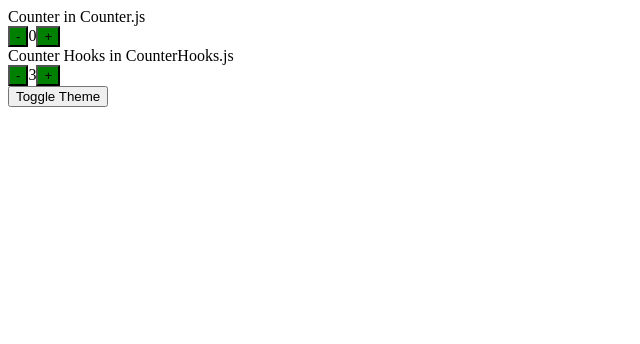
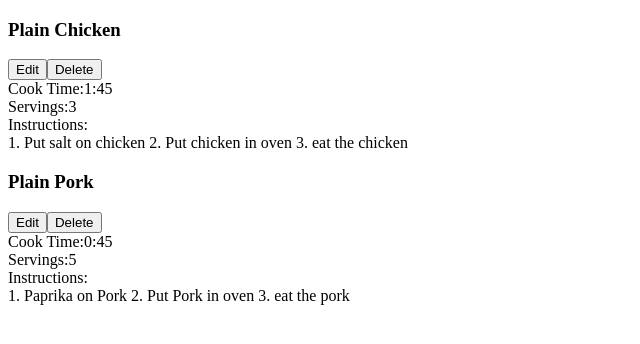
Before and after one commit to 0xjl/recipe-app-react, a React (Create React App) app: page / in a window 1280 px wide. Shown: the top 344 px of the page, without its empty margins (0-640 px from the left). Built offline with nearby package versions, Linux system fonts and the light colour scheme.

Commit message:
phase 1 building recipe app

```diff
--- a/src/App.js
+++ b/src/App.js
@@ -1,27 +1,26 @@
-import React, { useState } from 'react';
-import Counter from './Counter';
-import CounterHooks from './CounterHooks';
-
-export const ThemeContext = React.createContext();
+import React from 'react';
+import RecipeList from './RecipeList';
 
 function App() {
-  const [theme, setTheme] = useState('green');
-  return (
-    <ThemeContext.Provider value={{ backgroundColor: theme }}>
-      Counter in Counter.js
-      <Counter initialCount={0} />
-      Counter Hooks in CounterHooks.js
-      <CounterHooks initialCount={3} />
-      <button
-        onClick={() => {
-          setTheme((prevTheme) => {
-            return prevTheme === 'red' ? 'blue' : 'red';
-          });
-        }}>
-        Toggle Theme
-      </button>
-    </ThemeContext.Provider>
-  );
+  return <RecipeList recipes={sampleRecipes} />;
 }
 
+const sampleRecipes = [
+  {
+    id: 1,
+    name: 'Plain Chicken',
+    servings: 3,
+    cookTime: '1:45',
+    instructions:
+      '1. Put salt on chicken\n2. Put chicken in oven\n3. eat the chicken',
+  },
+  {
+    id: 2,
+    name: 'Plain Pork',
+    servings: 5,
+    cookTime: '0:45',
+    instructions: '1. Paprika on Pork\n2. Put Pork in oven\n3. eat the pork',
+  },
+];
+
 export default App;
--- a/src/Counter.js
+++ /dev/null
@@ -1,38 +0,0 @@
-import React, { Component } from 'react';
-import { ThemeContext } from './App';
-
-class Counter extends Component {
-  constructor(props) {
-    super(props);
-
-    this.state = {
-      count: props.initialCount,
-    };
-  }
-
-  render() {
-    return (
-      <ThemeContext.Consumer>
-        {(style) => (
-          <div>
-            <button style={style} onClick={() => this.changeCount(-1)}>
-              -
-            </button>
-            <span>{this.state.count}</span>
-            <button style={style} onClick={() => this.changeCount(+1)}>
-              +
-            </button>
-          </div>
-        )}
-      </ThemeContext.Consumer>
-    );
-  }
-
-  changeCount(amount) {
-    this.setState((prevstate) => {
-      return { count: prevstate.count + amount };
-    });
-  }
-}
-
-export default Counter;
--- a/src/CounterHooks.js
+++ /dev/null
@@ -1,22 +0,0 @@
-import React, { useState, useContext } from 'react';
-import { ThemeContext } from './App';
-
-const CounterHooks = ({ initialCount }) => {
-  //is setCount better to use when dealing withing single integer input?
-  const [count, setCount] = useState(initialCount);
-  const style = useContext(ThemeContext);
-
-  return (
-    <div>
-      <button style={style} onClick={() => setCount((prev) => prev - 1)}>
-        -
-      </button>
-      <span>{count}</span>
-      <button style={style} onClick={() => setCount((prev) => prev + 1)}>
-        +
-      </button>
-    </div>
-  );
-};
-
-export default CounterHooks;
--- /dev/null
+++ b/src/Recipe.js
@@ -0,0 +1,28 @@
+import React from 'react';
+
+export default function Recipe(props) {
+  const { name, cookTime, servings, instructions } = props;
+  return (
+    <div>
+      <div>
+        <h3>{name}</h3>
+        <div>
+          <button>Edit</button>
+          <button>Delete</button>
+        </div>
+      </div>
+      <div>
+        <span>Cook Time:</span>
+        <span>{cookTime}</span>
+      </div>
+      <div>
+        <span>Servings:</span>
+        <span>{servings}</span>
+      </div>
+      <div>
+        <span>Instructions:</span>
+        <div>{instructions}</div>
+      </div>
+    </div>
+  );
+}
--- /dev/null
+++ b/src/RecipeList.js
@@ -0,0 +1,14 @@
+import React from 'react';
+import Recipe from './Recipe';
+
+const RecipeList = ({ recipes }) => {
+  return (
+    <div>
+      {recipes.map((recipe) => {
+        return <Recipe key={recipe.id} {...recipe} />;
+      })}
+    </div>
+  );
+};
+
+export default RecipeList;
```
